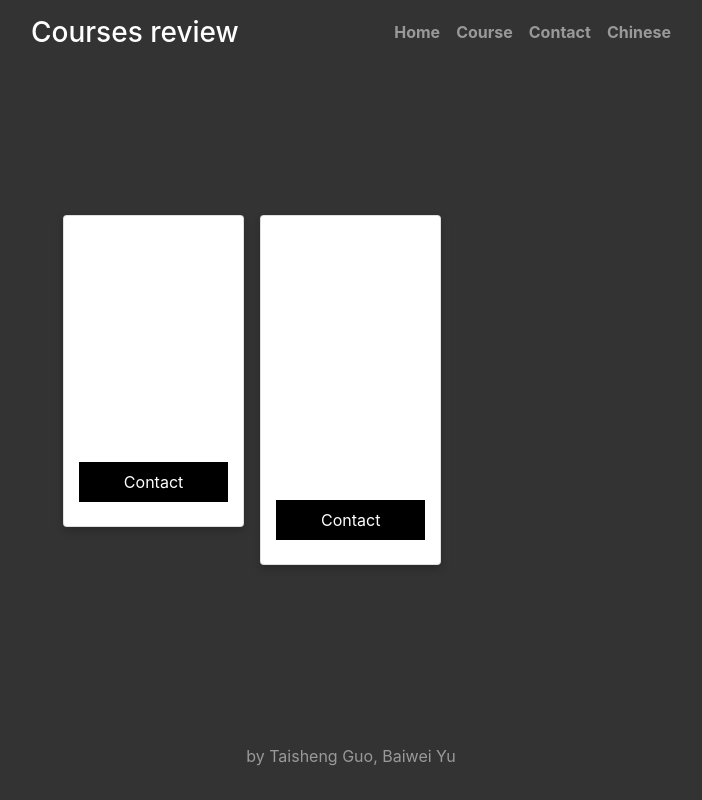
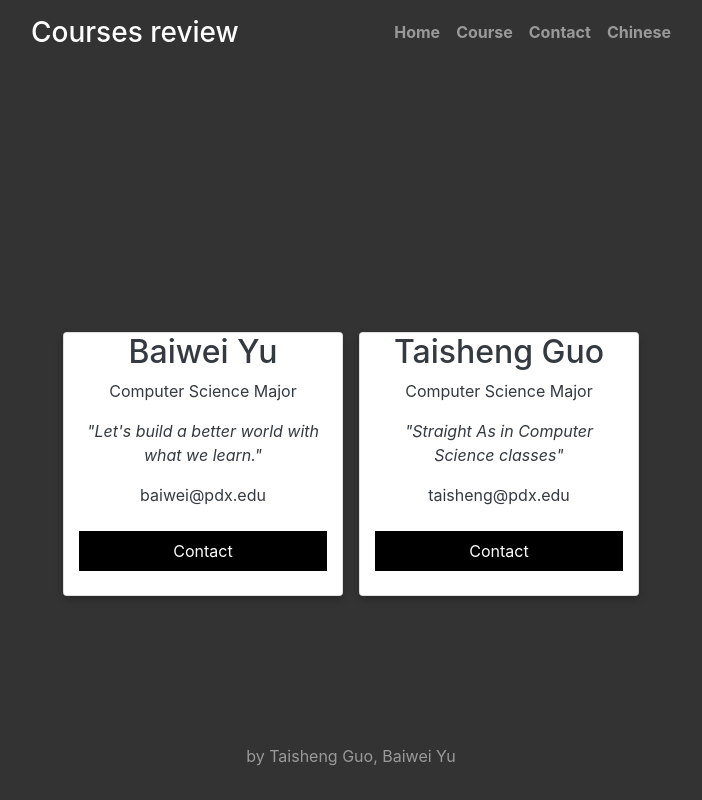
Before and after one commit to taishengG/courses_review_platform-, a Flask app: template final/templates/contact.html in a window 1280 px wide. Shown: the whole page, without its empty margins (289-991 px from the left). Run offline with Flask 2, Linux system fonts and the light colour scheme; the template is opened without the code that fills it, so the values that code supplies are empty; parts of the project's set-up code (start-up, migrations or seed data) failed here and were passed over; some libraries are stand-ins or nearby versions.

Commit message:
final: fixed the bug on contact.html

```diff
--- a/final/app.py
+++ b/final/app.py
@@ -161,6 +161,10 @@ def base():
 def course():
     return render_view(presenter.course())
 
+@app.route('/contact')
+def contact():
+    return render_template(presenter.contact())
+
 #----- Translated content is passed to course_2.html. by Taisheng Guo----
 @app.route('/course_2')
 def course_2():
@@ -168,4 +172,4 @@ def course_2():
 #-------- end----------------------------------
 
 if __name__ == '__main__':
-    app.run(host='0.0.0.0', port=8000, debug=True)
+    app.run(host='0.0.0.0', port=8080, debug=True)
--- a/final/presenter.py
+++ b/final/presenter.py
@@ -19,6 +19,8 @@ class Presenter:
         return 'index.html'
     def base(self):
         return 'base.html'
+    def contact(self):
+        return 'contact.html'
     def course(self):
         '''courses = self.model.fetchall(self.model)'''
         courses = self.model.fetchall()
--- /dev/null
+++ b/final/static/contact.css
@@ -0,0 +1,49 @@
+
+.column {
+  float: left;
+  width: 50%;
+  margin-bottom: 16px;
+  padding: 0 8px;
+}
+
+@media screen and (max-width: 650px) {
+  .column {
+    width: 100%;
+    display: block;
+  }
+}
+
+.card {
+  box-shadow: 0 4px 8px 0 rgba(0, 0, 0, 0.2);
+  margin-top: 100px;
+}
+
+
+
+.button {
+  border: none;
+  outline: 0;
+  display: inline-block;
+  padding: 8px;
+  color: white;
+  background-color: #000;
+  text-align: center;
+  cursor: pointer;
+  width: 100%;
+}
+
+.button:hover {
+  background-color: #555;
+}
+
+
+/* Set a style for all buttons */
+button {
+    background-color: #4CAF50;
+    color: white;
+    padding: 14px 20px;
+    margin: 8px 0;
+    border: none;
+    cursor: pointer;
+    width: 100%;
+}
--- a/final/static/index.css
+++ b/final/static/index.css
@@ -106,51 +106,3 @@ body {
 .mastfoot {
   color: rgba(255, 255, 255, .5);
 }
-
-.column {
-  float: left;
-  width: 33.3%;
-  margin-bottom: 16px;
-  padding: 0 8px;
-}
-
-@media screen and (max-width: 650px) {
-  .column {
-    width: 100%;
-    display: block;
-  }
-}
-
-.card {
-  box-shadow: 0 4px 8px 0 rgba(0, 0, 0, 0.2);
-}
-
-
-
-.button {
-  border: none;
-  outline: 0;
-  display: inline-block;
-  padding: 8px;
-  color: white;
-  background-color: #000;
-  text-align: center;
-  cursor: pointer;
-  width: 100%;
-}
-
-.button:hover {
-  background-color: #555;
-}
-
-
-/* Set a style for all buttons */
-button {
-    background-color: #4CAF50;
-    color: white;
-    padding: 14px 20px;
-    margin: 8px 0;
-    border: none;
-    cursor: pointer;
-    width: 100%;
-}
--- a/final/templates/contact.html
+++ b/final/templates/contact.html
@@ -1,73 +1,33 @@
-
-<!doctype html>
-<html lang="en">
-  <head>
-    <meta charset="utf-8">
-    <meta name="viewport" content="width=device-width, initial-scale=1, shrink-to-fit=no">
-
-    <title>Courses review</title>
-
-    <!-- Bootstrap core CSS -->
-    <link href="../static/bootstrap.css" rel="stylesheet">
-
-    <!-- Custom styles for this template -->
-    <link href="../static/index.css" rel="stylesheet">
-  </head>
-
-  <body class="text-center">
-
-    <div class="cover-container d-flex w-100 h-100 p-3 mx-auto flex-column">
-      <header class="masthead mb-auto">
-        <div class="inner">
-          <h3 class="masthead-brand">Courses review</h3>
-          <nav class="nav nav-masthead justify-content-center">
-            <a class="nav-link" href="/index">Home</a>
-            <a class="nav-link" href="/course">Course</a>
-            <a class="nav-link" href="contact">Contact</a>
-      <a class="nav-link" href="course_2">Chinese</a>
-          </nav>
-        </div>
-      </header>
-
-      <main role="main" class="inner cover">
-                  <div class="container">
+{% extends "index.html" %}
+{% block body%}
+    <link href="../static/contact.css" rel="stylesheet">
+      <div class="container mt-5">
         <div class="row">
-          <div class="column">
+          <div class="column col-6">
             <div class="card">
               <!--img src="images/selfie.jpg" alt="Jane" style="width:100%"-->
               <div class="container">
-                <h2>Baiwei Yu</h2>
-                <p class="title">Computer Science Major</p>
-                <p><I>"Let's build a better world with what we learn."</I></p>
-                <p>baiwei@pdx.edu</p>
+                <h2 class="text-dark">Baiwei Yu</h2>
+                <p class="title text-dark">Computer Science Major</p>
+                <p class="text-dark"><I>"Let's build a better world with what we learn."</I></p>
+                <p class="text-dark">baiwei@pdx.edu</p>
                 <p><button class="button">Contact</button></p>
               </div>
             </div>
           </div>
 
-          <div class="column">
+          <div class="column col-6">
               <div class="card">
                 <!--img src="images/monster.jpg" alt="Jane" style="width:100%"-->
                 <div class="container">
-                  <h2>Taisheng Guo</h2>
-                  <p class="title">Computer Science Major</p>
-                  <p>"Straight As in Computer Science classes"</p>
-                  <p>taisheng@pdx.edu</p>
+                  <h2 class="text-dark">Taisheng Guo</h2>
+                  <p class="title text-dark">Computer Science Major</p>
+		  <p class="text-dark"><I>"Straight As in Computer Science classes"</I></p>
+                  <p class="text-dark">taisheng@pdx.edu</p>
                   <p><button class="button">Contact</button></p>
                 </div>
               </div>
             </div>
         </div>
       </div>
-      </main>
-
-      <footer class="mastfoot mt-auto">
-        <div class="inner">
-          <p>by Taisheng Guo, Baiwei Yu</p>
-        </div>
-      </footer>
-    </div>
-
-
-  </body>
-</html>
+{% endblock%}
--- a/final/templates/index.html
+++ b/final/templates/index.html
@@ -7,6 +7,7 @@
 
     <title>Courses review</title>
 
+    <script type="text/javascript" src="https://cdnjs.cloudflare.com/ajax/libs/twitter-bootstrap/4.0.0/js/bootstrap.min.js"></script>
     <!-- Bootstrap core CSS -->
     <link href="../static/bootstrap.css" rel="stylesheet">
 
```
